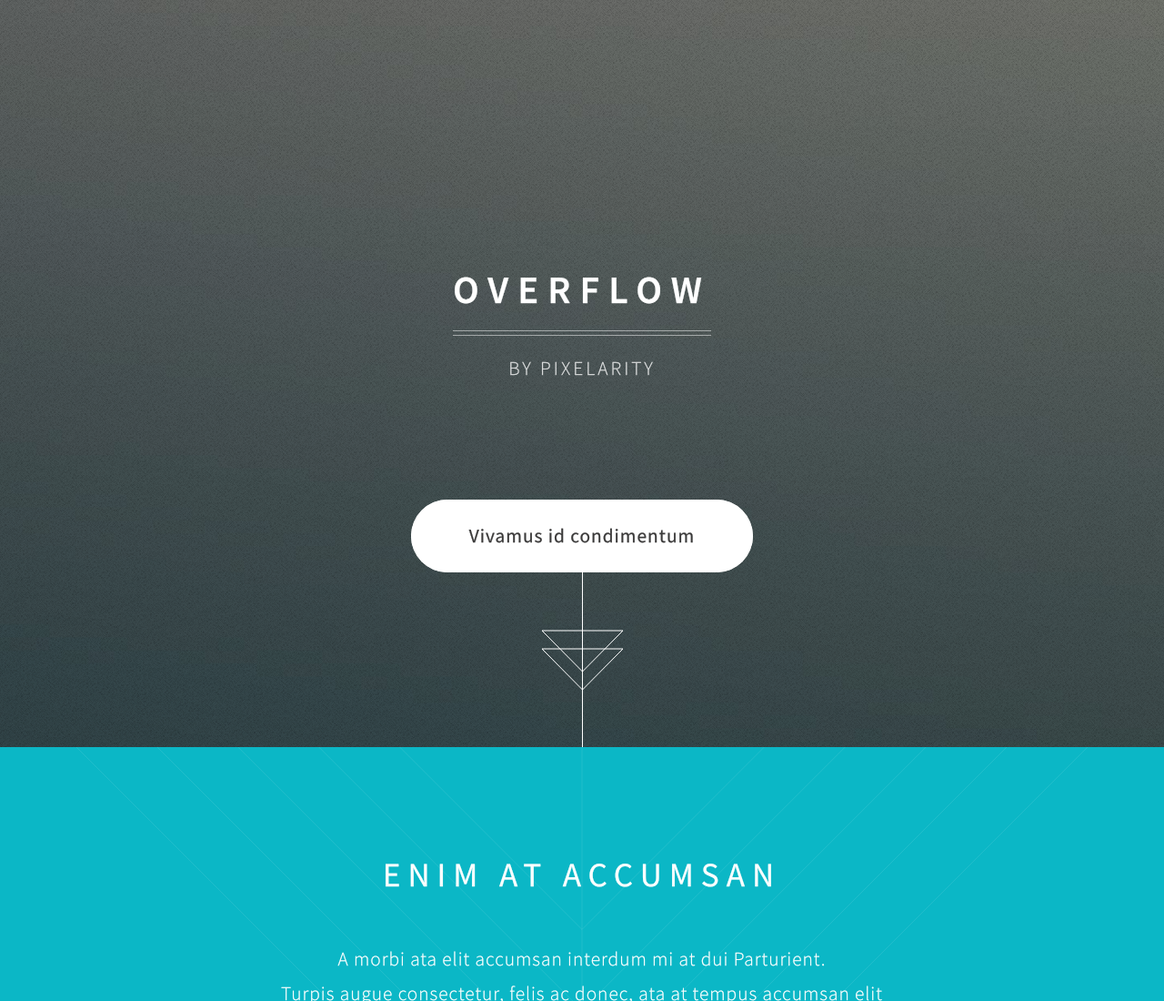
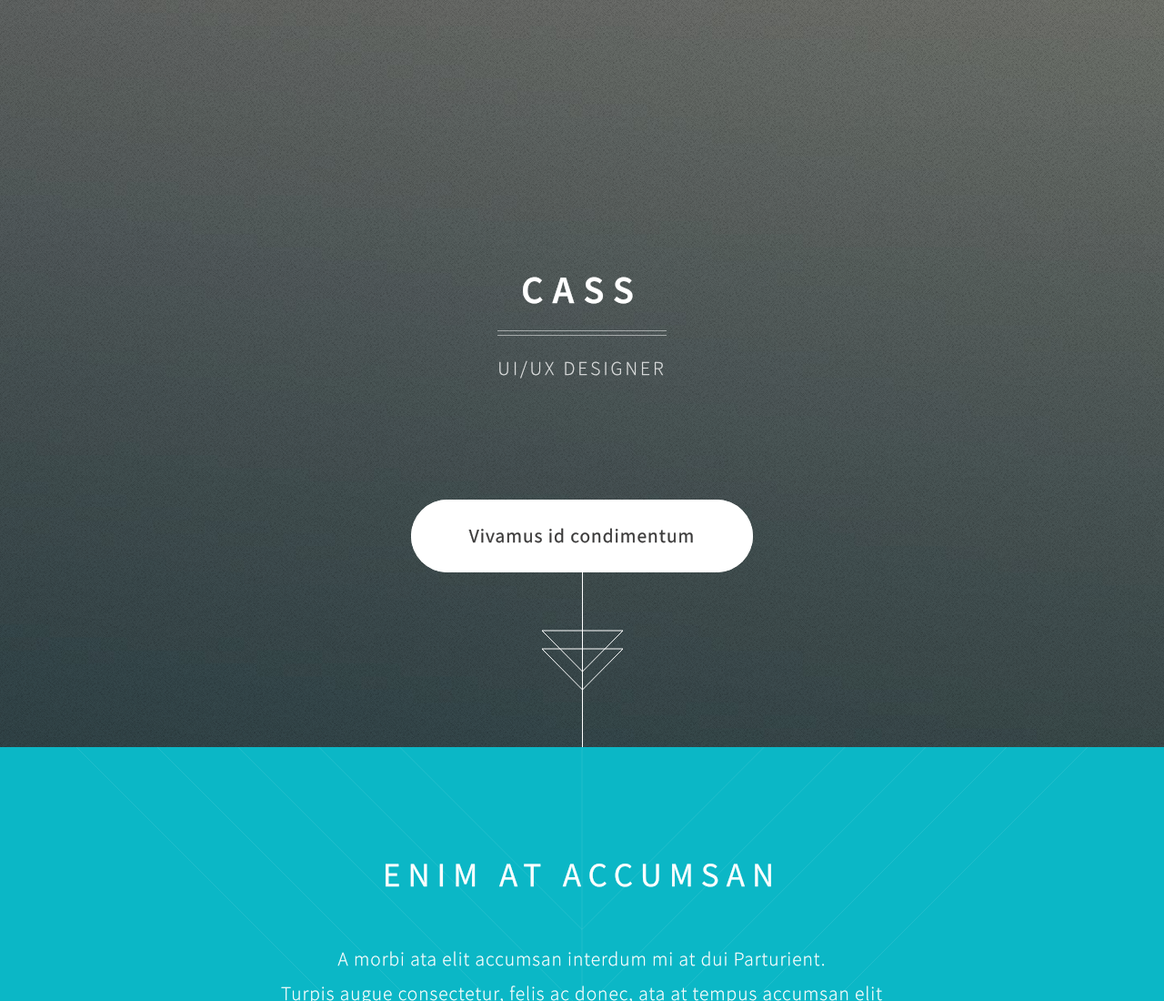
Before and after one commit to c055/cassiopaia.github.io, a plain HTML site: page index.html in a window 1280 px wide. Shown: the top 1100 px of the page at 91% size. Drawn offline with Linux system fonts and the light colour scheme; files whose address does not match are found by name.

Commit message:
update index.html

```diff
--- a/index.html
+++ b/index.html
@@ -27,8 +27,8 @@
 		<!-- Header -->
 			<section id="header">
 				<header>
-					<h1>Overflow</h1>
-					<p>By Pixelarity</p>
+					<h1>CASS</h1>
+					<p>UI/UX Designer</p>
 				</header>
 				<footer>
 					<a href="#banner" class="button style2 scrolly-middle">Vivamus id condimentum</a>
```
